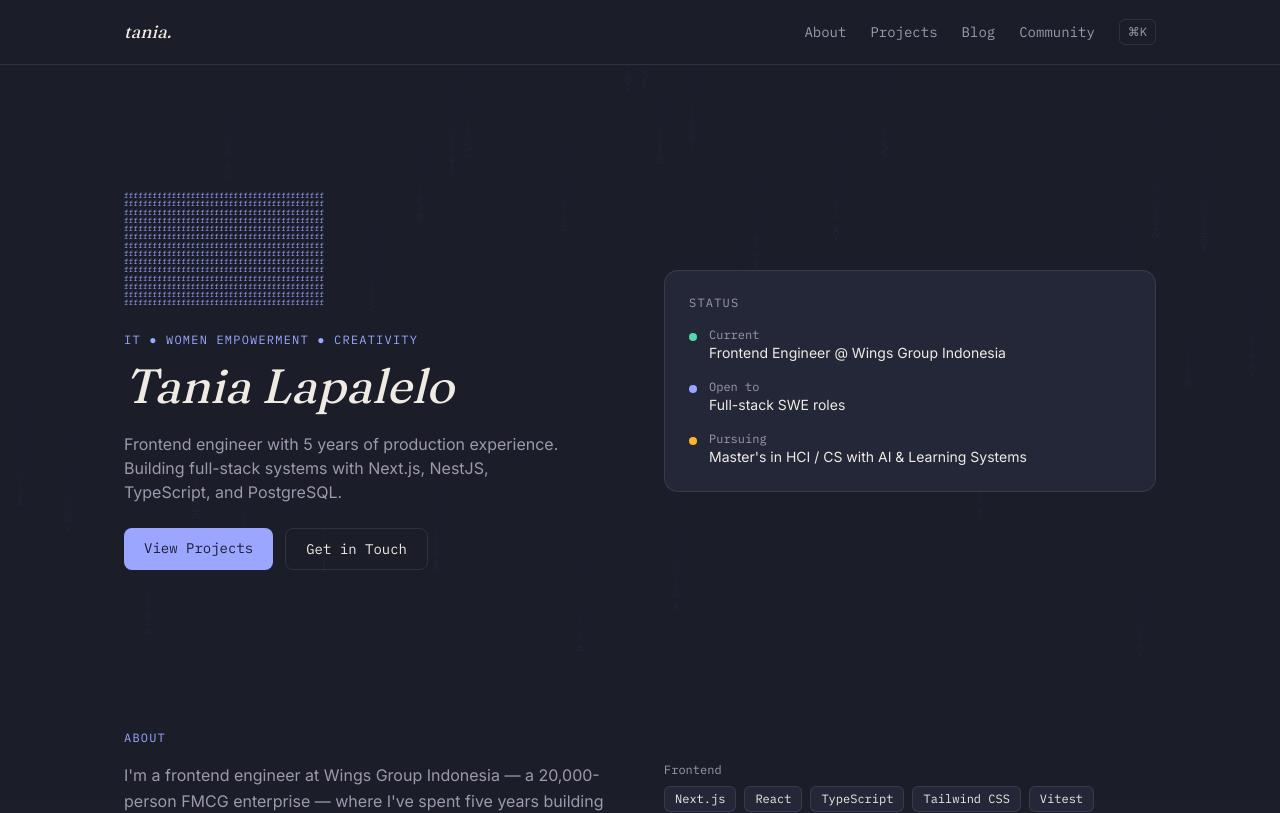
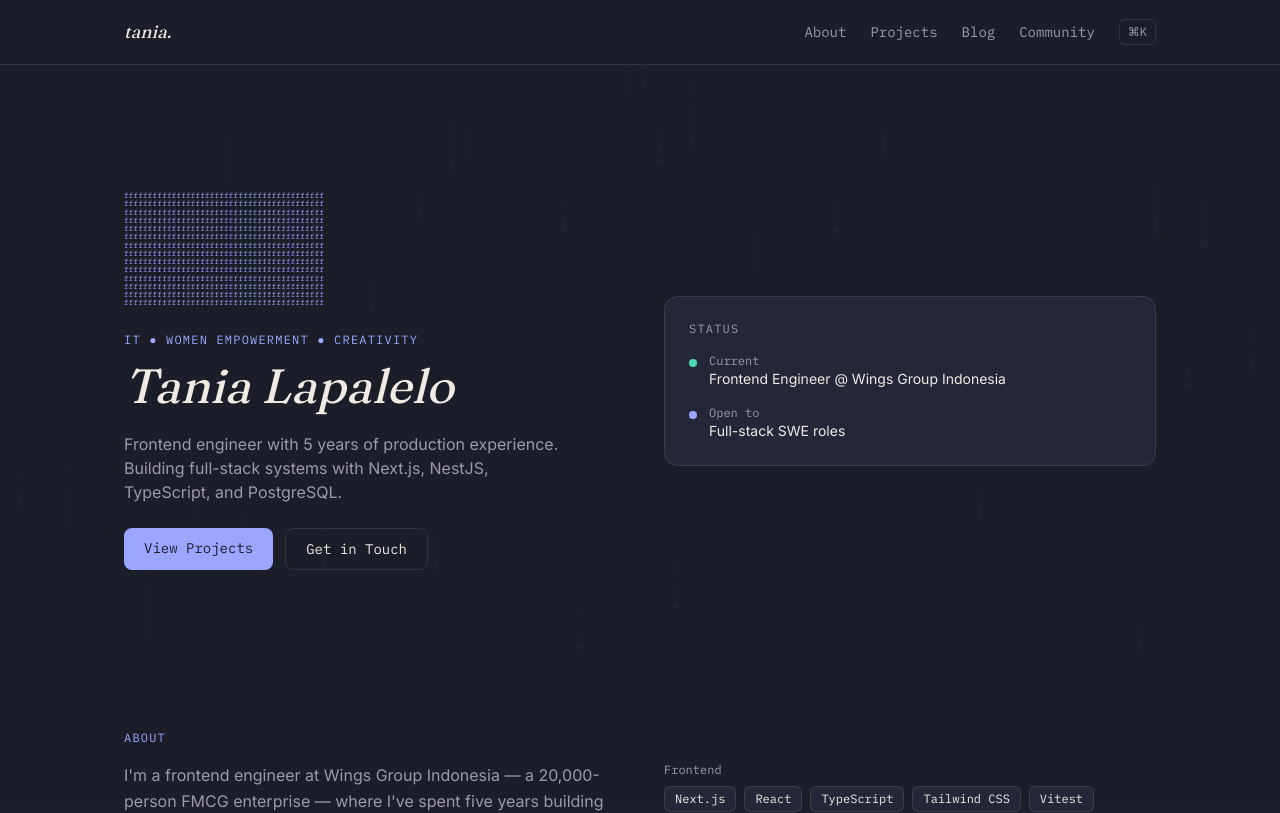
Before and after one commit to tanialapalelo/latest-portfolio, a Next.js app: page / in a window 1280 px wide. Shown: the top 813 px of the page. Built offline with nearby package versions, Linux system fonts and the light colour scheme.

Commit message:
content: remove Master's pursuit status from AgendaCard

```diff
--- a/components/home/AgendaCard.tsx
+++ b/components/home/AgendaCard.tsx
@@ -8,12 +8,7 @@ const items = [
     dot: 'bg-periwinkle',
     label: 'Open to',
     value: 'Full-stack SWE roles',
-  },
-  {
-    dot: 'bg-marigold',
-    label: 'Pursuing',
-    value: "Master's in HCI / CS with AI & Learning Systems",
-  },
+  }
 ]
 
 export function AgendaCard() {
```
